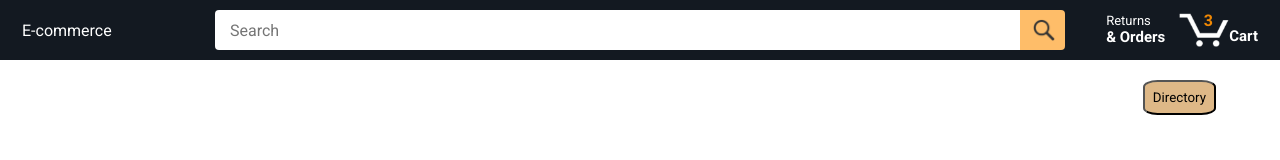
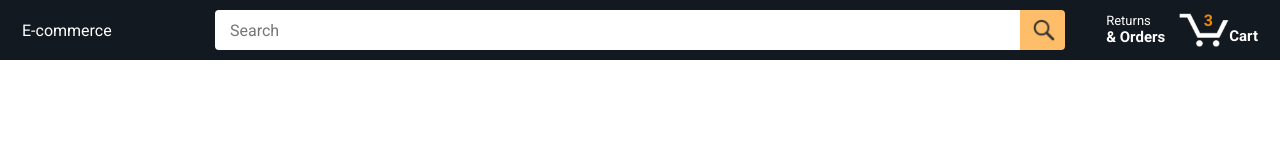
Before and after one commit to Wai0427/project, a website with bundled scripts: page project/ecommerce/ecommerce.html in a window 1280 px wide. Built offline with nearby package versions, Linux system fonts and the light colour scheme; no server answers.

Commit message:
remove unneccessary btn

```diff
--- a/project/ecommerce/ecommerce.html
+++ b/project/ecommerce/ecommerce.html
@@ -18,11 +18,11 @@
   </head>
   <body>
     <div class="ecommerce-header">
-      <button class="main-page" onclick="window.location.href = '../../directoryLearning.html'">
+      <!-- <button class="main-page" onclick="window.location.href = '../../directoryLearning.html'">
         <div>
           Directory
         </div>
-      </button>
+      </button> -->
       <div class="ecommerce-header-left-section">
         <a href="ecommerce.html" class="header-link">
           <p class="ecommerce-logo1">
```
